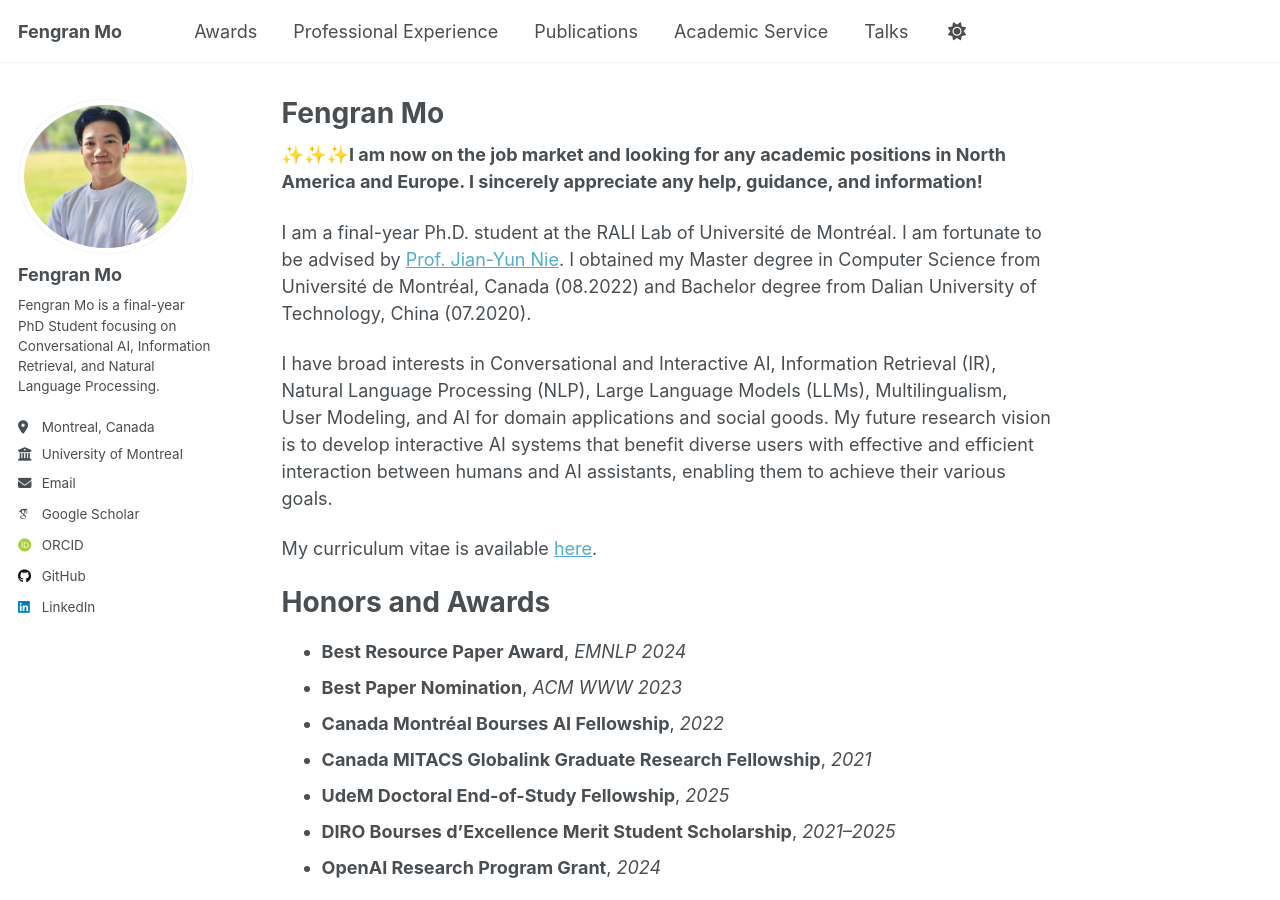
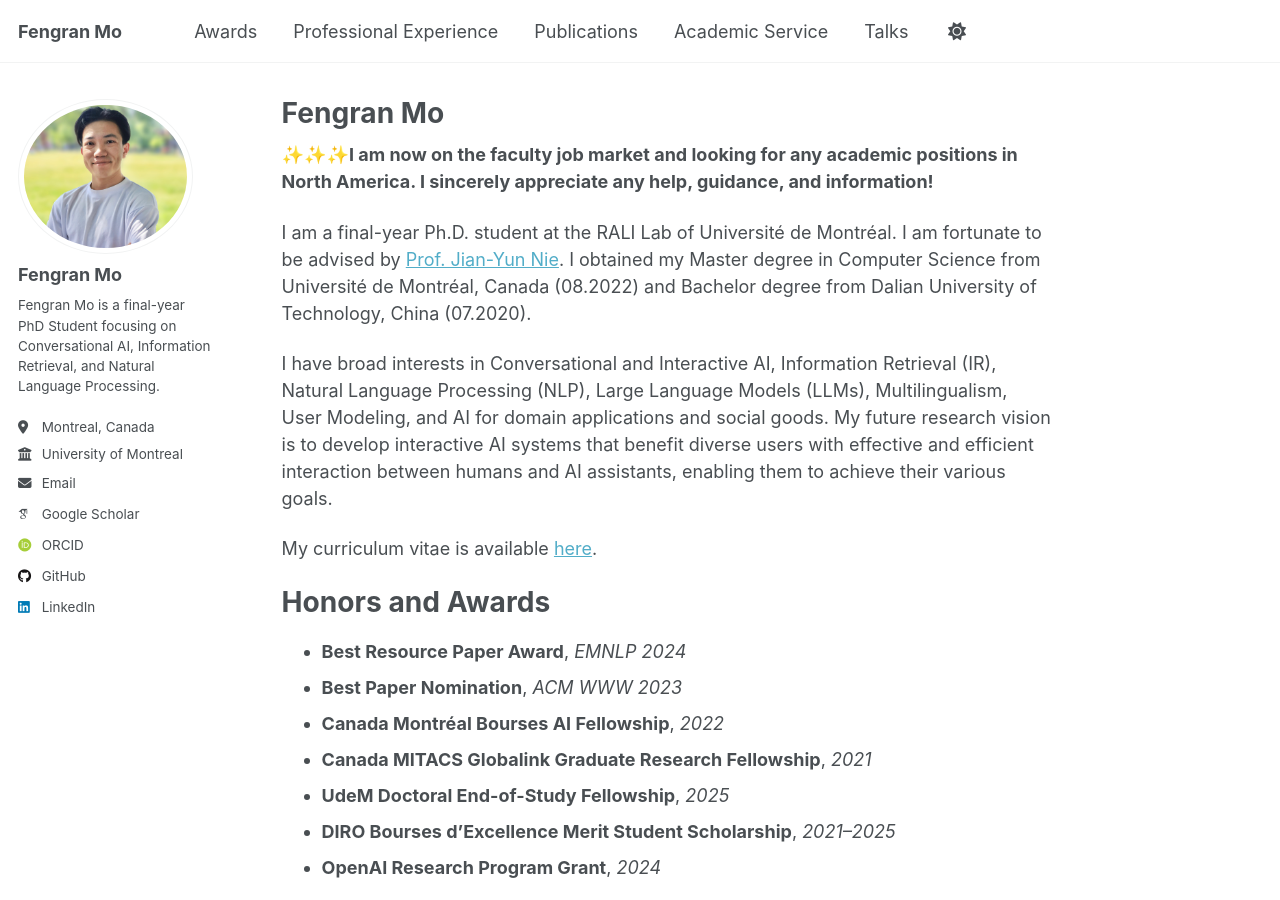
Before and after one commit to fengranMark/fengranMark.github.io, a Jekyll site: the page built from _pages/about.md, in a window 1280 px wide and 900 px high. Built offline with Jekyll 4.4.1, drawn with Linux system fonts in a browser that asks for light colours; some web fonts are replaced; a script that is not in the unit is left out.

Commit message:
Update about.md

```diff
--- a/_pages/about.md
+++ b/_pages/about.md
@@ -7,7 +7,7 @@ redirect_from:
   - /about.html
 ---
 
-✨✨✨**I am now on the job market and looking for any academic positions in North America and Europe. I sincerely appreciate any help, guidance, and information!**
+✨✨✨**I am now on the faculty job market and looking for any academic positions in North America. I sincerely appreciate any help, guidance, and information!**
 
 I am a final-year Ph.D. student at the RALI Lab of Université de Montréal. I am fortunate to be advised by [Prof. Jian-Yun Nie](http://rali.iro.umontreal.ca/nie-site/jian-yun-nie-en/). I obtained my Master degree in Computer Science from Université de Montréal, Canada (08.2022) and Bachelor degree from Dalian University of Technology, China (07.2020).
 
```
